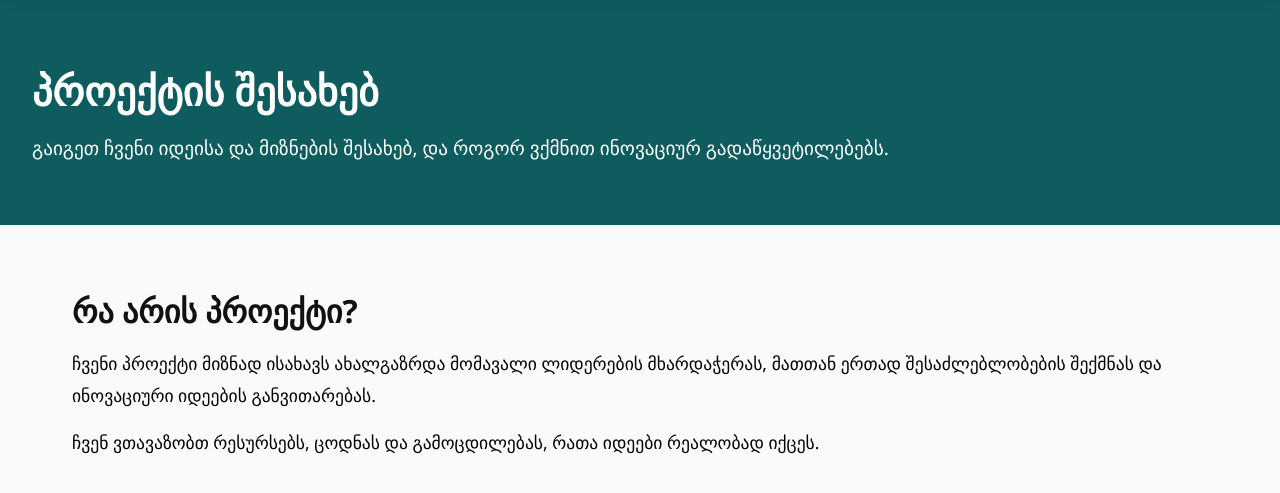
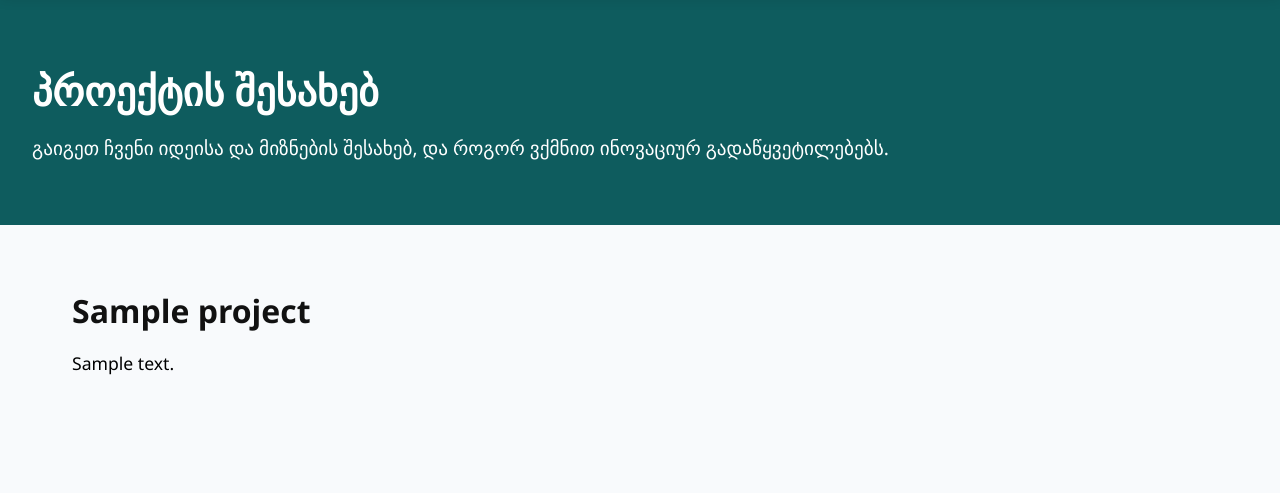
Before and after one commit to sabuka-dumbo/RIseLab, a Django app: page /projectinfo/1/ in a window 1280 px wide. Shown: the part 71-564 px from the top of the page. Run offline with Django 5.2, Linux system fonts and the light colour scheme; tables that the repository leaves empty hold one stand-in row (values such as "Sample post").

Commit message:
Aug 20, 2025, 3:34 PM

```diff
--- a/app/templates/projectinfo.html
+++ b/app/templates/projectinfo.html
@@ -40,13 +40,9 @@
     <!-- Project Description -->
     <section class="project-description">
         <div class="description-text">
-            <h3>რა არის პროექტი?</h3>
+            <h3>{{ project.title }}</h3>
             <p>
-                ჩვენი პროექტი მიზნად ისახავს ახალგაზრდა მომავალი ლიდერების მხარდაჭერას,
-                მათთან ერთად შესაძლებლობების შექმნას და ინოვაციური იდეების განვითარებას.
-            </p>
-            <p>
-                ჩვენ ვთავაზობთ რესურსებს, ცოდნას და გამოცდილებას, რათა იდეები რეალობად იქცეს.
+                {{ project.description_geo }}
             </p>
         </div>
     </section>
```
